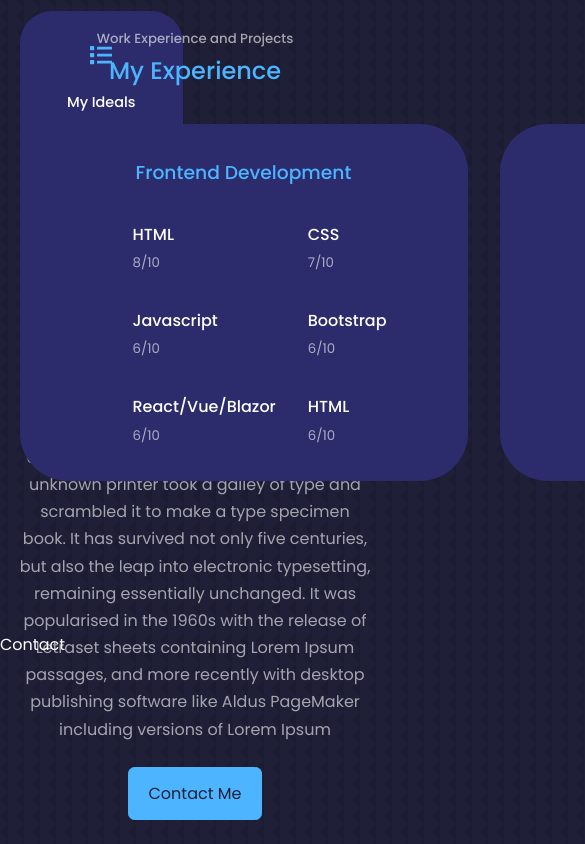
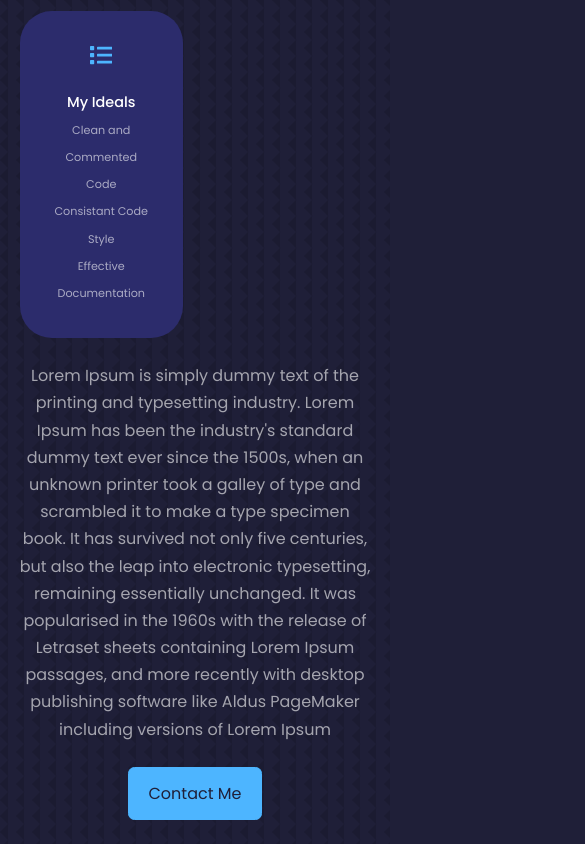
Before and after one commit to ryan-b184/reactGitPractice, a React (Create React App) app: page / in a window 390 px wide. Shown: the part 1160-2004 px from the top of the page, 585 px wide, since content can reach past the window. Built offline with nearby package versions, Linux system fonts and the light colour scheme; some icons are missing.

Commit message:
completed the media queries for the experience section and fixed the height for each .section class

```diff
--- a/src/Components/experience/experience.css
+++ b/src/Components/experience/experience.css
@@ -42,3 +42,36 @@
     margin-top: 10px;
     color: var(--color-primary)
 }
+
+/* MEDIA QUERIES */
+@media screen and (max-width: 1300px) {
+    .experience__container {
+        grid-template-columns: 1fr;
+    }
+
+    .experience__container > div {
+        width: 80%;
+        padding: 2rem;
+        margin: 0 auto;
+    }
+
+    .experience__content {
+        padding: 1rem;
+    }
+}
+
+@media screen and (max-width: 600px) {
+
+    .experience__container {
+        gap: 1rem;
+    }
+
+    .experience__container > div {
+        width: 100%;
+        padding: 2rem 1rem;
+    }
+
+    .experience__content {
+        padding: 1rem;
+    }
+}
--- a/src/index.css
+++ b/src/index.css
@@ -65,7 +65,7 @@
 
 section {
   margin-top: 8rem;
-  height: 60vh;
+  /* height: 100vh; */
 }
 
 /* every section will contain an h2 and h5 */
```
